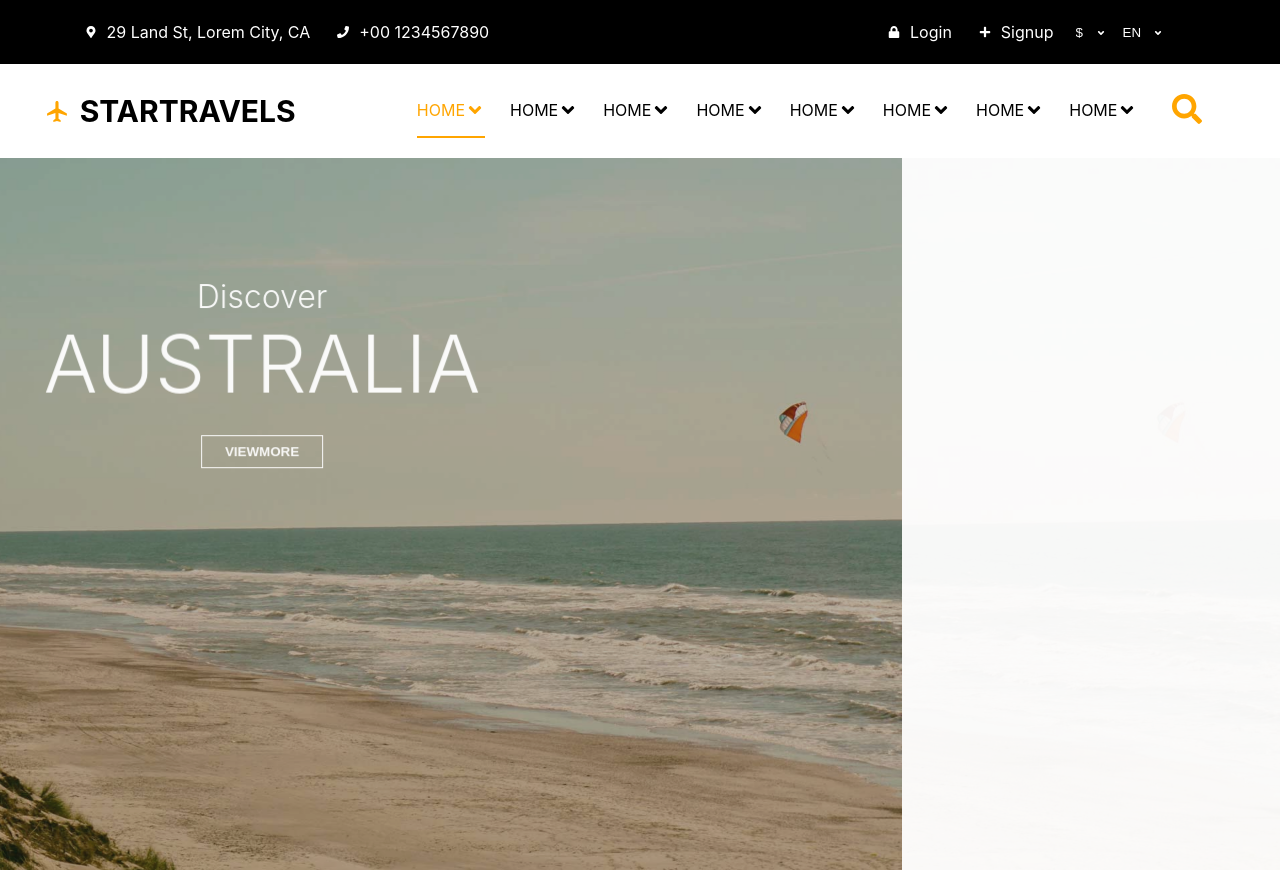
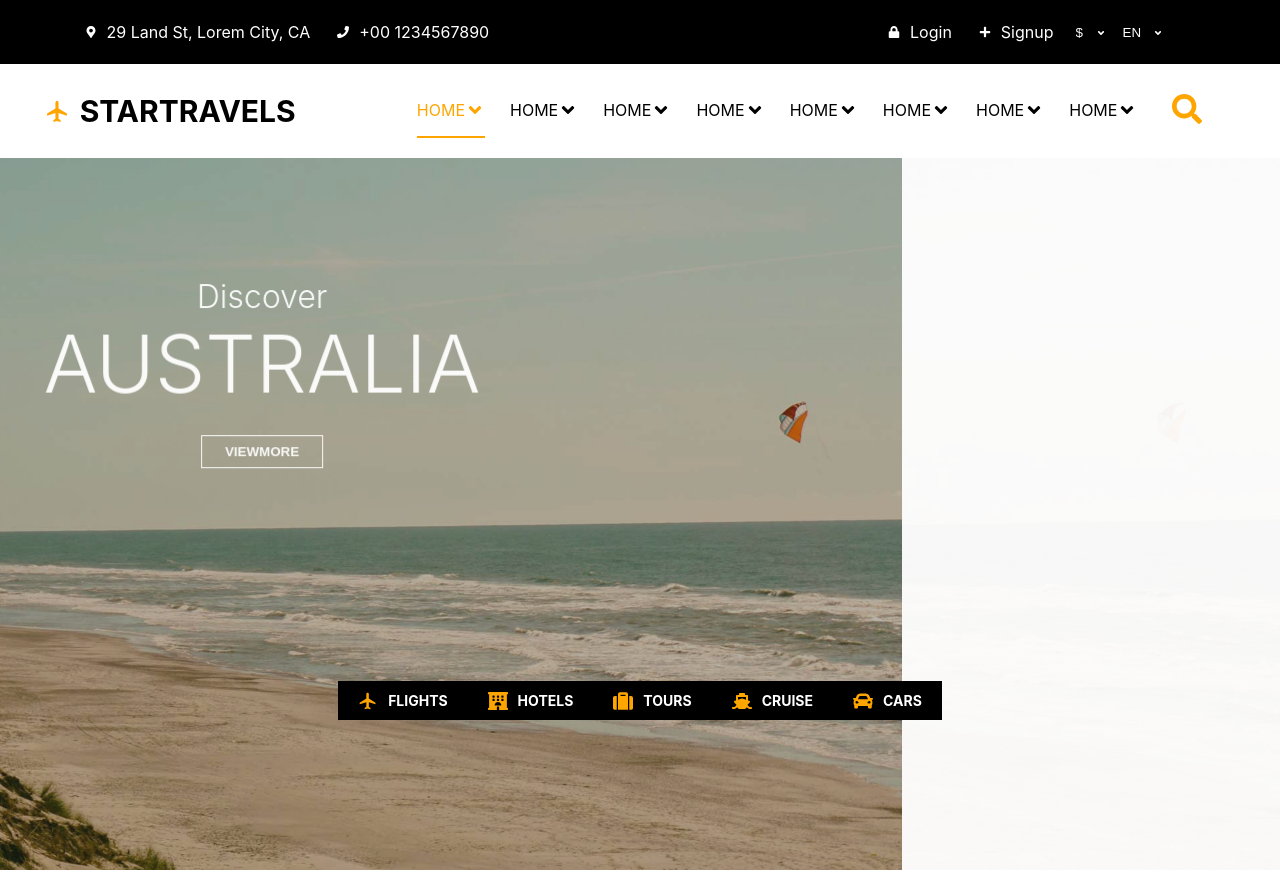
Before and after one commit to keshavgoyal2807/Leamigo-website, a React (Create React App) app: page / in a window 1280 px wide. Built offline with nearby package versions, Linux system fonts and the light colour scheme.

Commit message:
added search types in carousel and fixed nav bar to top

```diff
--- a/src/components/App.js
+++ b/src/components/App.js
@@ -4,6 +4,7 @@ import '../styles/App.css';
 import Header from './Header';
 import Navbar from './Navbar';
 import Carousel from './carousel'
+import Carouselsearch from './carouselsearch';
 
 class App extends React.Component{
   render(){
@@ -11,7 +12,10 @@ class App extends React.Component{
       <div className="main">
         <Header />
         <Navbar />
-        <Carousel />
+        <div className="carousel-and-search">
+            <Carousel />
+            <Carouselsearch />
+        </div>
       </div>
     )
   }
--- /dev/null
+++ b/src/components/carouselsearch.js
@@ -0,0 +1,42 @@
+import React from 'react'
+import {MdFlight} from 'react-icons/md'
+import {FaHotel,FaSuitcase,FaShip,FaCar} from 'react-icons/fa'
+import '../styles/carouselsearch.css'
+
+class Carouselsearch extends React.Component{
+    render()
+    {
+        return(
+            <div className="carousel-search">
+                <div className="carousel-search-inner">
+                    <div className="carousel-search-items">
+                        <div className="carousel-search-types">
+                            <div className="carousel-search-type">
+                                <MdFlight size={20} className="carousel-search-type-icon"></MdFlight>
+                                <p>FLIGHTS</p>
+                            </div>
+                            <div className="carousel-search-type">
+                                <FaHotel size={20} className="carousel-search-type-icon"></FaHotel>
+                                <p>HOTELS</p>
+                            </div>
+                            <div className="carousel-search-type">
+                                <FaSuitcase size={20} className="carousel-search-type-icon"></FaSuitcase>
+                                <p>TOURS</p>
+                            </div>
+                            <div className="carousel-search-type">
+                                <FaShip size={20} className="carousel-search-type-icon"></FaShip>
+                                <p>CRUISE</p>
+                            </div>
+                            <div className="carousel-search-type">
+                                <FaCar size={20} className="carousel-search-type-icon"></FaCar>
+                                <p>CARS</p>
+                            </div>
+                        </div>
+                    </div>
+                </div>
+            </div>
+        )
+    }
+}
+
+export default Carouselsearch
--- a/src/styles/App.css
+++ b/src/styles/App.css
@@ -6,3 +6,8 @@
   --font-family-sans-serif: -apple-system,BlinkMacSystemFont,"Segoe UI",Roboto,"Helvetica Neue",Arial,"Noto Sans",sans-serif,"Apple Color Emoji","Segoe UI Emoji","Segoe UI Symbol","Noto Color Emoji";
   --font-family-monospace: SFMono-Regular,Menlo,Monaco,Consolas,"Liberation Mono","Courier New",monospace;
 }
+
+.carousel-and-search{
+  width: 100%;
+  position: relative;
+}
--- /dev/null
+++ b/src/styles/carouselsearch.css
@@ -0,0 +1,106 @@
+@media screen and (min-width:1200px)
+{
+    .carousel-search-inner{
+        width: 100%;
+        max-width: 1140px;
+        margin: 0 auto;
+        display: flex;
+        flex-wrap: wrap;
+    }
+}
+
+@media screen and (min-width:992px) and (max-width:1199px)
+{
+    .carousel-search-inner{
+        width: 100%;
+        max-width: 960px;
+        margin: 0 auto;
+        display: flex;
+        flex-wrap: wrap;
+    }
+}
+
+@media screen and (min-width:768px) and (max-width:991px)
+{
+    .carousel-search-inner{
+        width: 100%;
+        max-width: 720px;
+        margin: 0 auto;
+        display: flex;
+        flex-wrap: wrap;
+    }
+}
+
+@media screen and (min-width:576px) and (max-width:767px)
+{
+    .carousel-search-inner{
+        width: 100%;
+        max-width: 540px;
+        margin: 0 auto;
+        display: flex;
+        flex-wrap: wrap;
+    }
+
+    .carousel-search-type p{
+        display: none;
+    }
+}
+
+@media screen and (max-width:575px)
+{
+    .carousel-search-inner{
+        width: 100%;
+        max-width: 500px;
+        margin: 0 auto;
+        display: flex;
+        flex-wrap: wrap;
+    }
+
+    .carousel-search-type p{
+        display: none;
+    }
+}
+
+
+.carousel-search{
+    position: absolute;
+    bottom: 150px;
+    left: 0px;
+    width:100%;
+    z-index: 250;
+
+}
+
+
+
+.carousel-search-items{
+    flex:0 0 100%;
+    position: relative;
+    width: 100%;
+}
+
+.carousel-search-types{
+    display: flex;
+    justify-content: center;
+    flex-wrap: wrap;
+}
+
+.carousel-search-type{
+    background-color: black;
+    font-size: 14px;
+    font-weight: bold;
+    text-align: center;
+    padding: 8px 20px;
+    display: flex;
+    align-items: center;
+}
+
+.carousel-search-type p{
+    color: white;
+    margin-top: 3px;
+    margin-bottom: 3px;
+}
+.carousel-search-type-icon{
+    color: orange;
+    margin-right: 10px;
+}
--- a/src/styles/navbar.css
+++ b/src/styles/navbar.css
@@ -11,6 +11,9 @@
         display: flex;
         align-items: center;
         justify-content: space-between;
+        position: sticky;
+        top: 0px;
+        z-index: 300;
     }
 
     .nav-bar-logo{
@@ -80,6 +83,9 @@
         display: flex;
         align-items: center;
         justify-content: space-between;
+        position: sticky;
+        top: 0px;
+        z-index: 300;
     }
 
     .nav-bar-logo{
@@ -118,6 +124,9 @@
         display: flex;
         align-items: center;
         justify-content: space-between;
+        position: sticky;
+        top: 0px;
+        z-index: 300;
     }
 
     .nav-bar-logo{
@@ -156,6 +165,9 @@
         display: flex;
         align-items: center;
         justify-content: space-between;
+        position: sticky;
+        top: 0px;
+        z-index: 300;
     }
 
     .nav-bar-logo{
@@ -188,7 +200,7 @@
 
 .nav-items-sidebar
 {
-    z-index: 1000;
+    z-index: 200;
     position: fixed;
     display: flex;
     min-height: 100vh;
```
